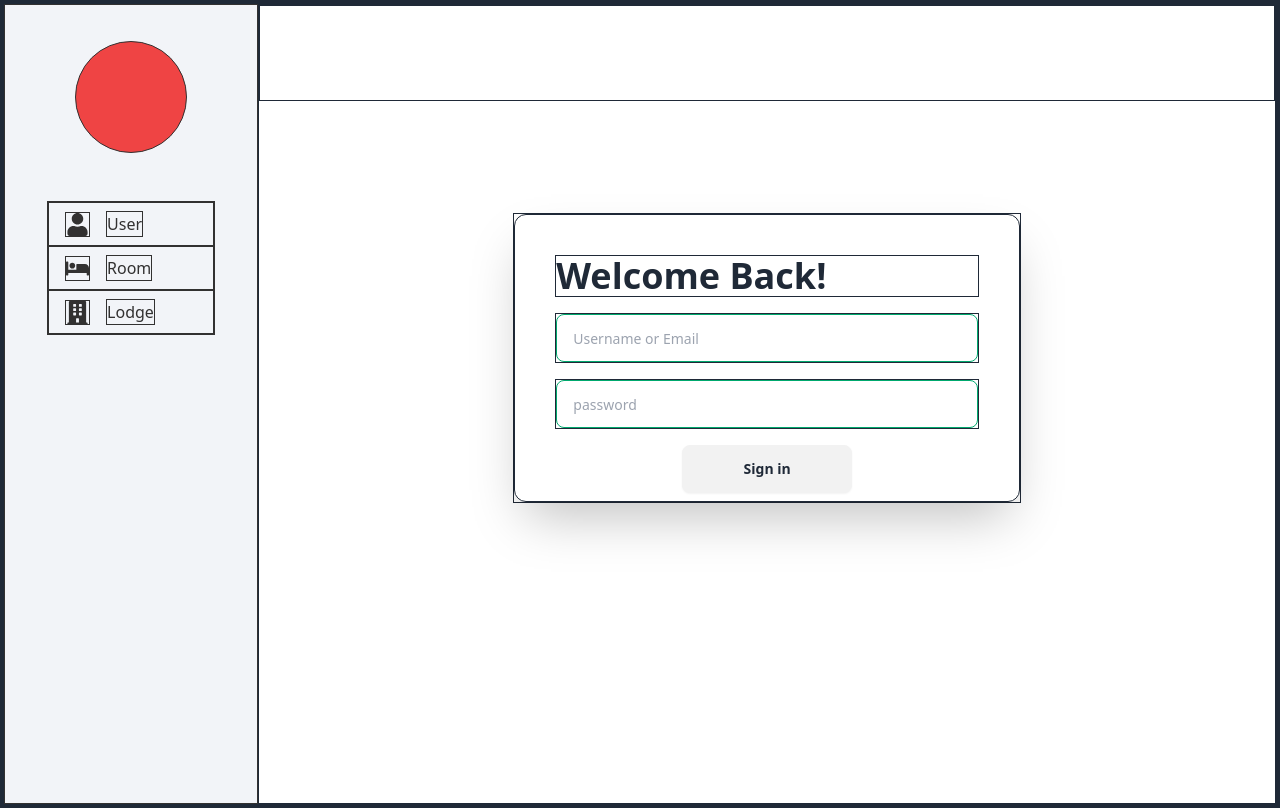
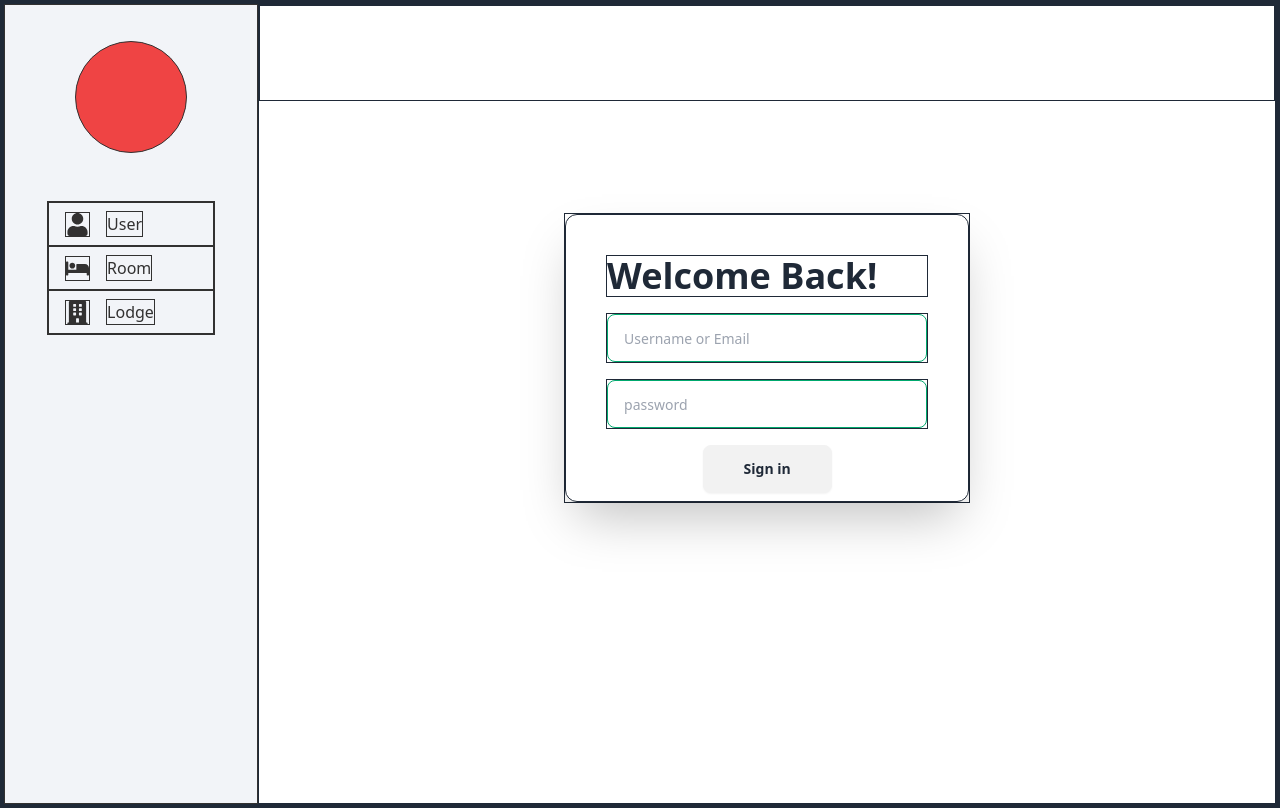
Before and after one commit to Explorarthecreator/Ohiz-Villa-Admin, a React (Create React App) app: page /signin in a window 1280 px wide. Built offline with nearby package versions, Linux system fonts and the light colour scheme.

Commit message:
Handled signin using firebase. Signing in with email and password.

```diff
--- a/src/pages/Signin.jsx
+++ b/src/pages/Signin.jsx
@@ -1,16 +1,55 @@
+
+import { getAuth, signInWithEmailAndPassword } from "firebase/auth"
+import { useState } from "react"
+import { useNavigate } from "react-router-dom"
 function Signin() {
+
+  const [formData, setFormData] = useState({
+    email:'',
+    password:''
+  })
+  const {email,password} = formData
+
+  const navigate = useNavigate()
+  const onChange = (e)=>{
+    setFormData((prevState)=>({
+      ...prevState,
+      [e.target.id]: e.target.value
+    }))
+
+  }
+  const onSubmit = async (e)=>{
+    e.preventDefault()
+
+    try {
+      const auth = getAuth()
+
+      const userCredential = await signInWithEmailAndPassword(auth,email,password)
+
+      console.log(userCredential);
+      if(userCredential.user){
+        // toast.success('Login Succesfull')
+        navigate('/')
+        console.log('done');
+      }
+    } catch (error) {
+      // toast.error('Bad User Credentials');
+      console.log(error);
+
+    }
+  }
   return (
-    <div className="w-4/5 lg:w-1/2 m-auto mt-8 lg:mt-28">
-      <form className=" shadow-2xl rounded-md lg:rounded-xl h-56 lg:h-72 flex flex-col gap-y-4 p-4 lg:p-10 ">
+    <div className="w-4/5 lg:w-2/5 m-auto mt-8 lg:mt-28">
+      <form className=" shadow-2xl rounded-md lg:rounded-xl h-56 lg:h-72 flex flex-col gap-y-4 p-4 lg:p-10 " onSubmit={onSubmit}>
         <h1 className=" text-xl lg:text-4xl font-semibold">
           Welcome Back!
         </h1>
         <div>
           {/* <FaAddressBook/> */}
-          <input type="text" className=" input input-sm lg:input-md w-full bg-transparent input-success" placeholder="Username or Email"/>
+          <input type="email" className=" input input-sm lg:input-md w-full bg-transparent input-success" placeholder="Username or Email" id="email" value={email} onChange={onChange}/>
         </div>
         <div>
-          <input type="password" className=" input input-sm lg:input-md w-full bg-transparent input-success" placeholder="password"/>
+          <input type="password" className=" input input-sm lg:input-md w-full bg-transparent input-success" placeholder="password" id='password' value={password} onChange={onChange}/>
         </div>
 
         <button type="submit" className="btn w-2/5 mx-auto">
```
